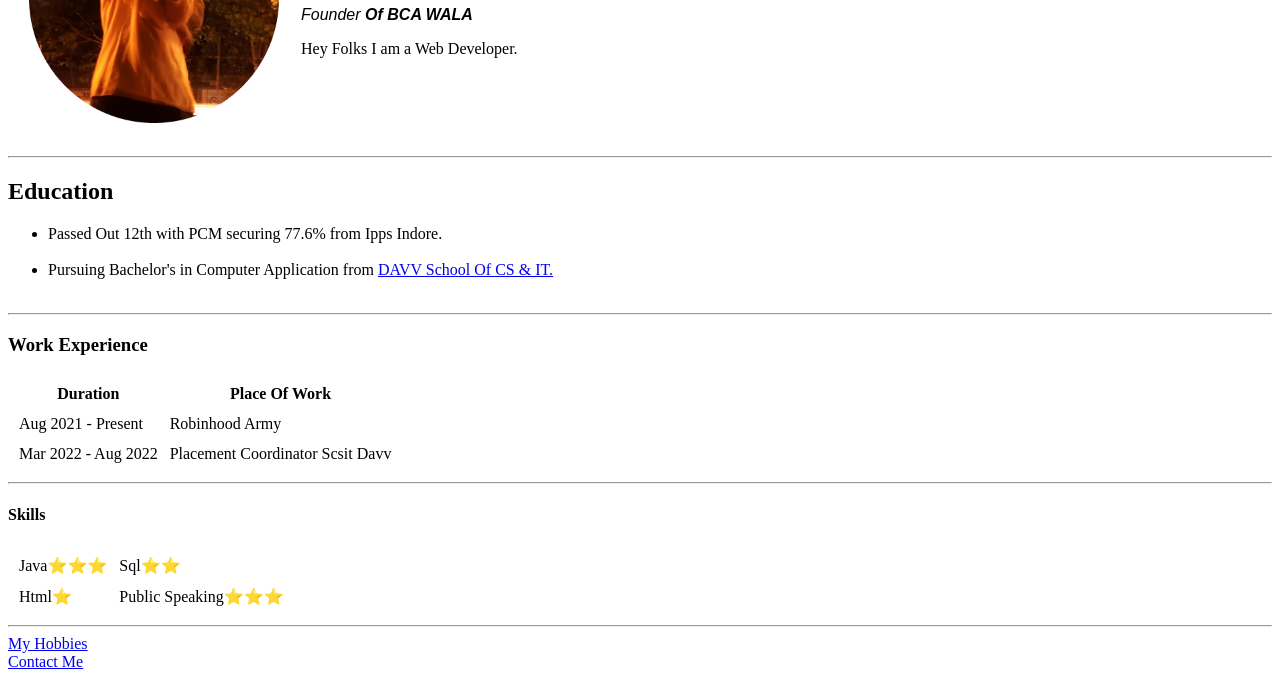
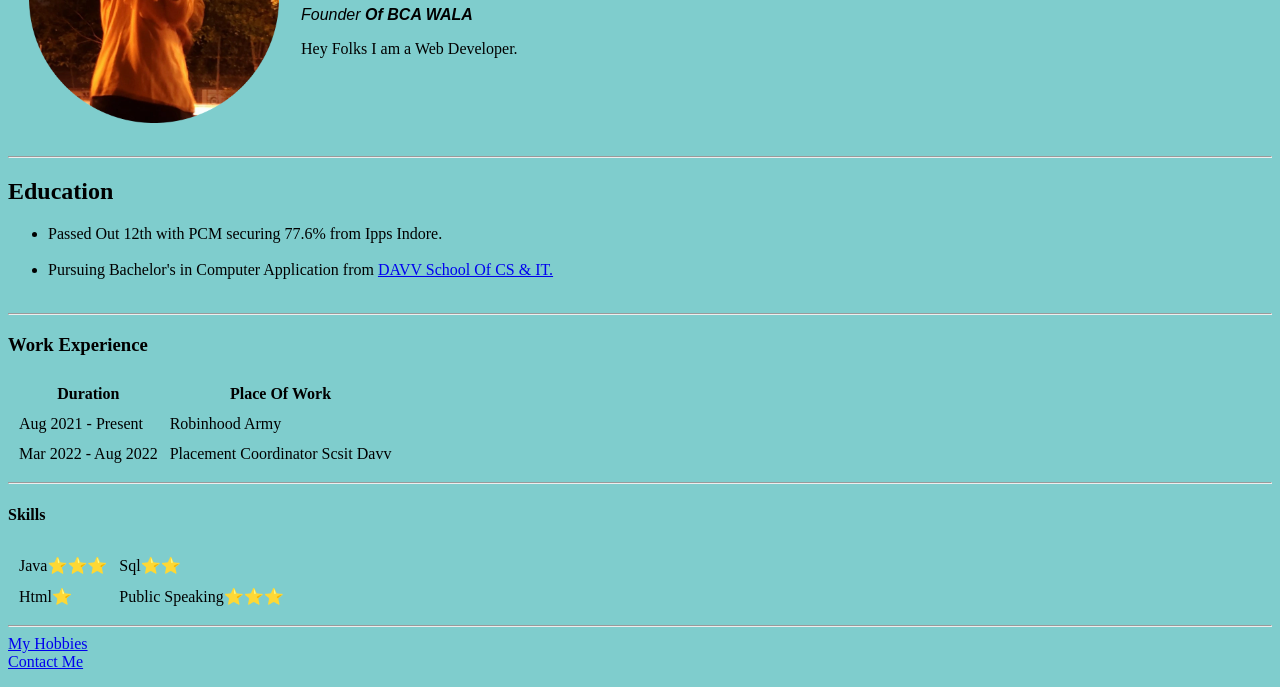
Before and after one commit to TxTtejas/cv, a plain HTML site: page index.html in a window 1280 px wide. Shown: the part 156-843 px from the top of the page. Drawn offline with Linux system fonts and the light colour scheme.

Commit message:
In index.html  bg color added

```diff
--- a/index.html
+++ b/index.html
@@ -1,5 +1,7 @@
 <!DOCTYPE html>
-<html lang="en">
+<html style="background-color:#7fcdcd
+;"
+   lang="en">
   <head>
     <meta charset="UTF-8" />
     <meta http-equiv="X-UA-Compatible" content="IE=edge" />
```
